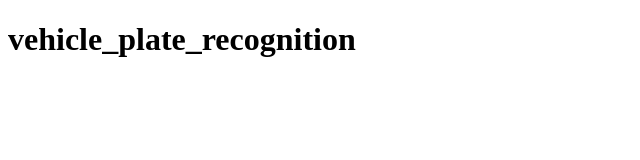
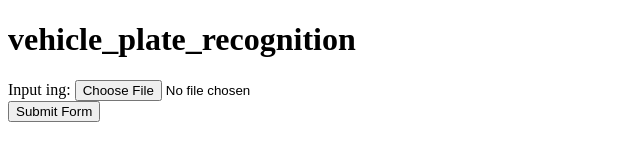
Before and after one commit to bieuhuongtran/vehicle-plate-recognition, a plain HTML site: page website/index.html in a window 1280 px wide. Shown: the whole page, without its empty margins (0-640 px from the left). Drawn offline with Linux system fonts and the light colour scheme.

Commit message:
Update website

```diff
--- a/website/index.html
+++ b/website/index.html
@@ -13,6 +13,18 @@
         <h1>vehicle_plate_recognition</h1>
     </div>
 
+    <div>
+        <form method="post">
+            <div>
+                Input ing:
+                <input type="file" id="inputimg" name="img" accept="image/jpeg" />
+            </div>
+            <div>
+                <button type="submit">Submit Form</button>
+            </div>
+        </form>
+    </div>
+
 </body>
 
 </html>
```
